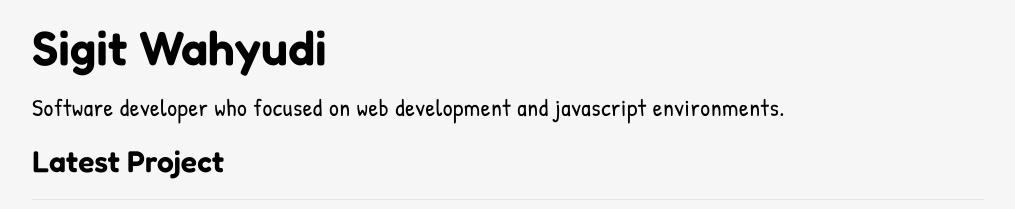
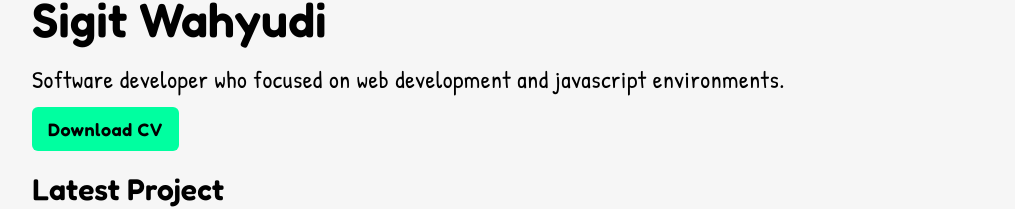
Before and after one commit to sgitwhyd/v2-personal-website, a Next.js app: page / in a window 1280 px wide. Shown: the part 185-394 px from the top of the page, without its empty margins (132-1147 px from the left). Built offline with nearby package versions, Linux system fonts and the light colour scheme.

Commit message:
feat: adding button link to resume

```diff
--- a/constants/site.ts
+++ b/constants/site.ts
@@ -1,4 +1,6 @@
 export const profile = {
+  resumeLink:
+    "https://drive.google.com/file/d/1ZlJYrl-sPjz5vY_VBXkJf-YunSjuz2HH/view?usp=sharing",
   name: "Sigit Wahyudi",
   description:
     "Software developer who focused on web development and javascript environments.",
--- a/constants/skills.ts
+++ b/constants/skills.ts
@@ -6,7 +6,7 @@ export const skills = [
   { name: "Javascript", level: "Intermediate" },
   { name: "Typescript", level: "Intermediate" },
   { name: "React Query", level: "Intermediate" },
-  { name: "Vue.Js", level: "Intermediate" },
+  { name: "Vue.Js", level: "Beginner" },
   { name: "Tailwindcss", level: "Intermediate" },
   { name: "Redux", level: "Intermediate" },
   { name: "Node", level: "Intermediate" },
--- a/modules/home/Hero.tsx
+++ b/modules/home/Hero.tsx
@@ -22,6 +22,14 @@ export const Hero = () => {
           </p>
         </div>
       </div>
+
+      <Link
+        href={profile.resumeLink}
+        target="_blank"
+        className="mt-3 w-fit rounded-md bg-brand-aqua px-4 py-2 text-lg font-semibold tracking-wide text-black transition-[background-color] dark:bg-brand-cream"
+      >
+        Download CV
+      </Link>
 
       <section id="latest__project" className="mt-5">
         <h1 className="text-3xl font-bold">Latest Project</h1>
```
